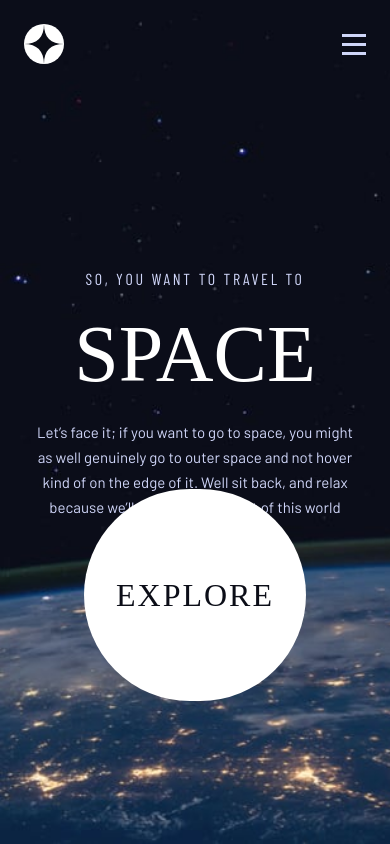
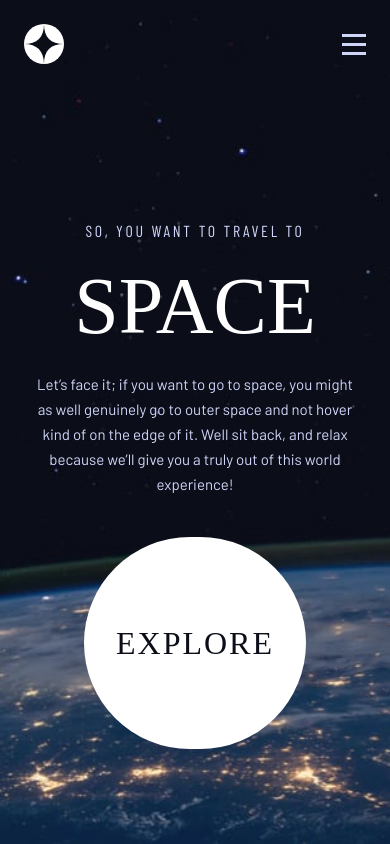
Before and after one commit to OlaleyeFisayo/space-tourism, a React (Vite) app: page / in a window 390 px wide. Built offline with nearby package versions, Linux system fonts and the light colour scheme; a web font is replaced by a local one.

Commit message:
Minor fixes

```diff
--- a/src/components/navbar/index.scss
+++ b/src/components/navbar/index.scss
@@ -1,19 +1,17 @@
 .nav-container {
   padding: 2.5rem 0 0 3.44rem;
-
   #desktop-view {
+    width: 100%;
     height: 6rem;
     display: flex;
     justify-content: space-between;
     align-items: center;
     gap: 4rem;
     position: relative;
-
     img {
       width: 3rem;
       height: 3rem;
     }
-
     .nav-list {
       background: rgba(255, 255, 255, 0.04);
       backdrop-filter: blur(40.774227142333984px);
@@ -22,17 +20,14 @@
       align-items: center;
       padding: 0 10.4rem 0 7.7rem;
       gap: 3.13rem;
-
       li {
         list-style: none;
-
         a {
           text-decoration: none;
           padding: 2.35rem 0;
           cursor: pointer;
           color: #ffffff;
           display: block;
-
           p {
             font-family: "Barlow Condensed";
             font-size: 1rem;
@@ -41,30 +36,26 @@
             line-height: normal;
             letter-spacing: 0.16875rem;
             text-transform: uppercase;
-
             .bold {
               font-weight: 700;
               margin-right: 0.69rem;
             }
           }
-        }
-        a.active {
-          border-bottom: 0.1875rem solid;
-          opacity: 1 !important;
-        }
-
-        a:hover {
-          border-bottom: 0.1875rem solid;
-          opacity: 0.5021;
+          &.active {
+            border-bottom: 0.1875rem solid;
+            opacity: 1 !important;
+          }
+          &:hover {
+            border-bottom: 0.1875rem solid;
+            opacity: 0.5021;
+          }
         }
       }
     }
   }
-
   #mobile-view {
     display: none;
   }
-
   @media (max-width: 1320px) {
     #desktop-view {
       .line {
@@ -74,7 +65,6 @@
       }
     }
   }
-
   @media (max-width: 1200px) {
     #desktop-view {
       .line {
@@ -84,7 +74,6 @@
       }
     }
   }
-
   @media (max-width: 1150px) {
     #desktop-view {
       .line {
@@ -92,15 +81,12 @@
       }
     }
   }
-
-  @media (max-width: 1010px) {
+  @media (max-width: 1022px) {
     #desktop-view {
       gap: 2rem;
-
       .nav-list {
         padding: 0 3rem;
         gap: 2.31rem;
-
         li {
           a {
             p {
@@ -113,46 +99,37 @@
       }
     }
   }
-
   @media (max-width: 860px) {
     padding: 0 0 0 2.44rem;
   }
-
   @media (max-width: 730px) {
     padding: 0;
-
     #desktop-view {
       display: none;
     }
-
     #mobile-view {
       padding: 1.5rem;
       display: flex;
       align-items: center;
       justify-content: space-between;
       position: relative;
-
       .img-container {
         width: 2.5rem;
         height: 2.5rem;
-
         img {
           width: 100%;
           height: 100%;
         }
       }
-
       .hamburger {
         cursor: pointer;
         width: 1.5rem;
         height: 1.3125rem;
-
         img {
           width: 100%;
           height: 100%;
         }
       }
-
       .nav {
         position: fixed;
         top: 0;
@@ -165,7 +142,6 @@
         padding: 2.12rem 1.65rem !important;
         transition: 500ms ease-in-out;
         transform: translateX(100%);
-
         .img-container {
           width: 100%;
           display: flex;
@@ -176,15 +152,12 @@
             height: 1.19325rem;
           }
         }
-
         .nav-list {
           margin-top: 4rem;
-
           li {
             list-style: none;
             margin-bottom: 2rem;
             height: 1.9375rem;
-
             a {
               text-decoration: none;
               cursor: pointer;
@@ -193,7 +166,6 @@
               height: inherit;
               display: flex;
               align-items: center;
-
               p {
                 font-family: "Barlow Condensed";
                 font-size: 1rem;
@@ -208,21 +180,18 @@
                   margin-right: 0.69rem;
                 }
               }
-            }
-
-            a.active {
-              border-right: 0.1875rem solid;
-              opacity: 1 !important;
-            }
-
-            a:hover {
-              border-right: 0.1875rem solid;
-              opacity: 0.5021;
+              &.active {
+                border-right: 0.1875rem solid;
+                opacity: 1 !important;
+              }
+              &:hover {
+                border-right: 0.1875rem solid;
+                opacity: 0.5021;
+              }
             }
           }
         }
       }
-
       .nav.active {
         transform: translateX(0);
       }
--- a/src/pages/home/index.scss
+++ b/src/pages/home/index.scss
@@ -10,7 +10,7 @@
   }
   .home-content {
     max-width: 1400px;
-    height: calc(100dvh - 137px);
+    min-height: calc(100dvh - 137px);
     width: 100%;
     margin: auto;
     display: flex;
@@ -22,6 +22,7 @@
       flex-direction: column;
       justify-content: center;
       align-items: center;
+      gap: 8rem;
       padding: 6.62rem 30px;
     }
     @media (max-width: 460px) {
@@ -143,6 +144,10 @@
         @media (max-width: 1050px) {
           margin: 3rem 0 0 0;
           padding: 5.5rem 2rem;
+
+          &::after {
+            padding: 5.5rem 2rem;
+          }
         }
       }
     }
```
